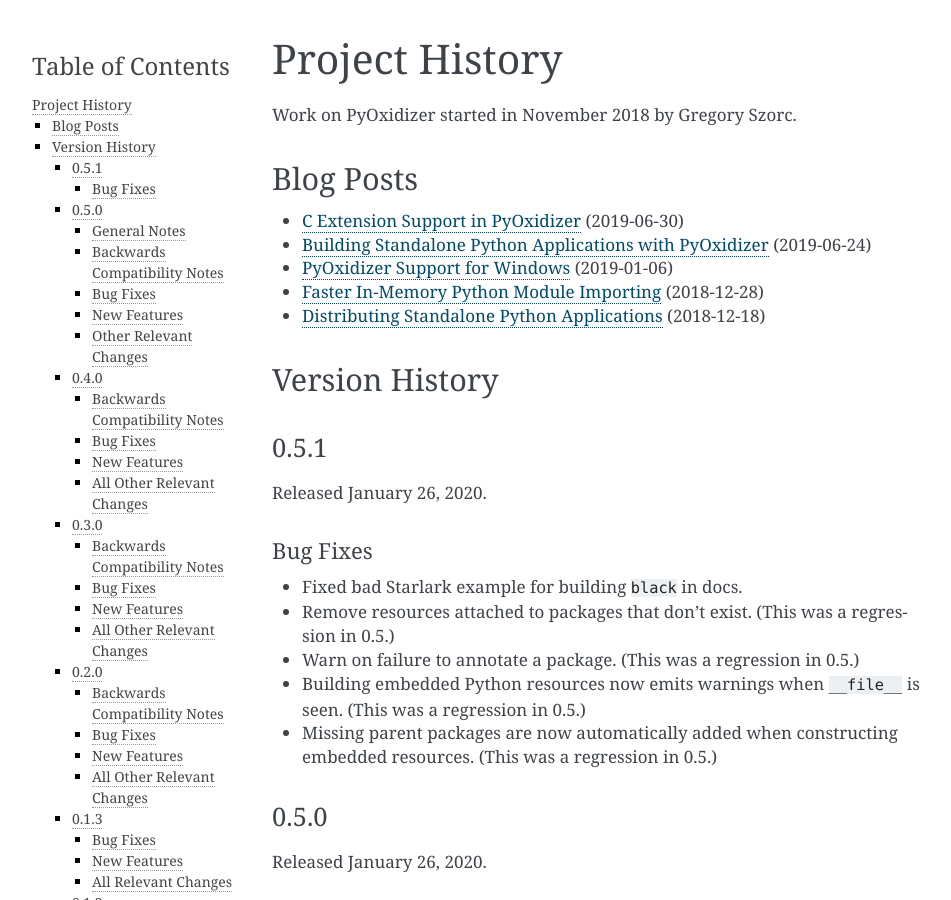
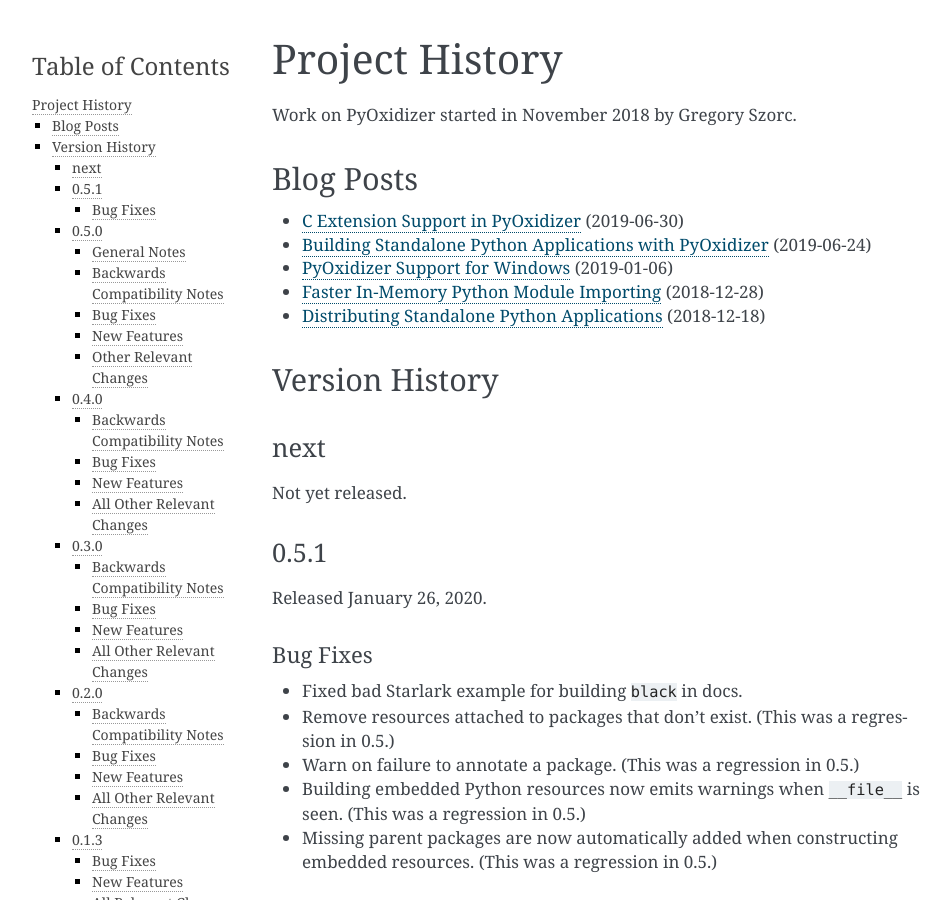
Before and after one commit to indygreg/PyOxidizer, a Sphinx documentation site: the page built from docs/history.rst, in a window 1280 px wide and 900 px high. Shown: the whole window, without its empty margins (148-1099 px from the left). Built offline with Sphinx 7.4.7, drawn with Linux system fonts in a browser that asks for light colours; the version number could not be read and is left out.

```diff
--- a/docs/history.rst
+++ b/docs/history.rst
@@ -19,6 +19,11 @@ Blog Posts
 
 Version History
 ===============
+
+next
+----
+
+Not yet released.
 
 .. _version_0_5_1:
 
--- a/pyoxidizer/src/templates/pyembed-cargo.toml
+++ b/pyoxidizer/src/templates/pyembed-cargo.toml
@@ -1,6 +1,6 @@
 [package]
 name = "pyembed"
-version = "0.5.1"
+version = "0.6.0"
 authors = ["Gregory Szorc <gregory.szorc@gmail.com>"]
 edition = "2018"
 build = "build.rs"
```
Also changed, not shown: 3 other files.
